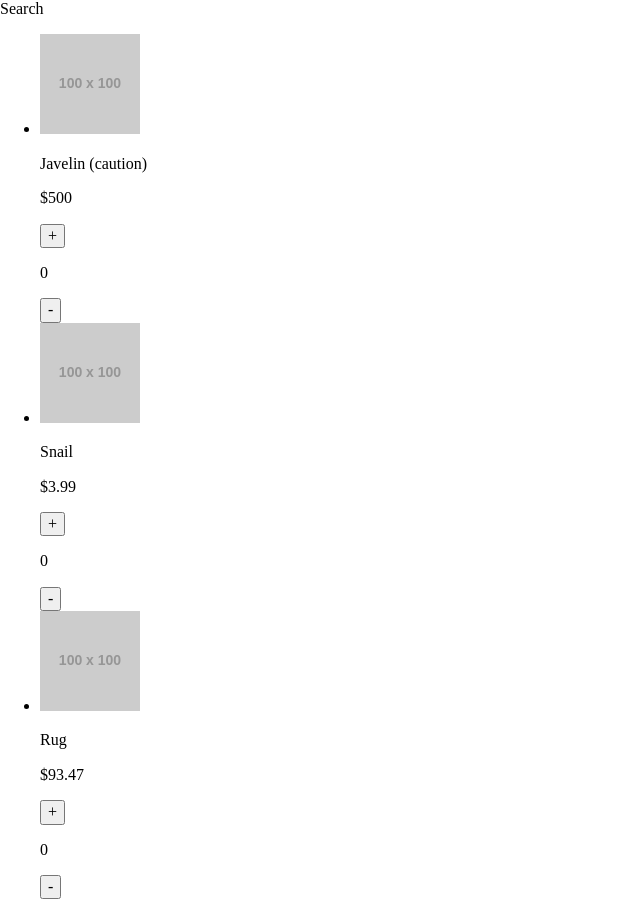
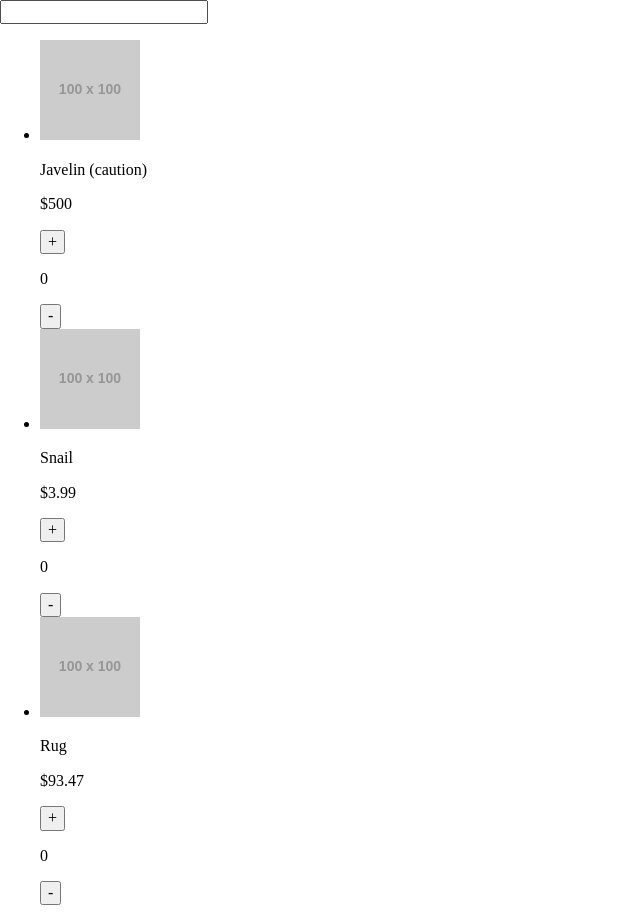
Before and after one commit to JerinBoyd/reduxacommerce, a React (Create React App) app: page / in a window 1280 px wide. Shown: the whole page, without its empty margins (0-640 px from the left). Built offline with nearby package versions, Linux system fonts and the light colour scheme.

Commit message:
connected the searchbar with the store and mapped searchterm to props as well as update search to props

```diff
--- a/src/SearchBar.js
+++ b/src/SearchBar.js
@@ -1,11 +1,28 @@
 import React from 'react';
 
-
+import { connect } from 'react-redux';
 
 const SearchBar = props => {
     return (
-        <div>Search</div>
+        <div>
+            <input type="text"
+            value={props.searchTerm}
+            onChange={(e) => props.updateSearch(e.target.value)} />
+        </div>
     );
 }
 
-export default SearchBar;
+
+const mapStatetoProps = state => {
+    return {
+  searchTerm: state.search
+}
+}
+
+const mapDispatchToProps = dispatch => {
+    return {
+        updateSearch: term => dispatch({type: 'UPDATE_SEARCH', payload: {value:term}})
+    };
+};
+
+export default connect(mapStatetoProps, mapDispatchToProps)(SearchBar);
--- a/src/store.js
+++ b/src/store.js
@@ -1,7 +1,7 @@
 import { createStore, combineReducers } from 'redux';
 import productReducer from './products';
 import cartReducer from './cart';
-import searchReducer from './search'
+import searchReducer from './search/'
 
 
 
```
